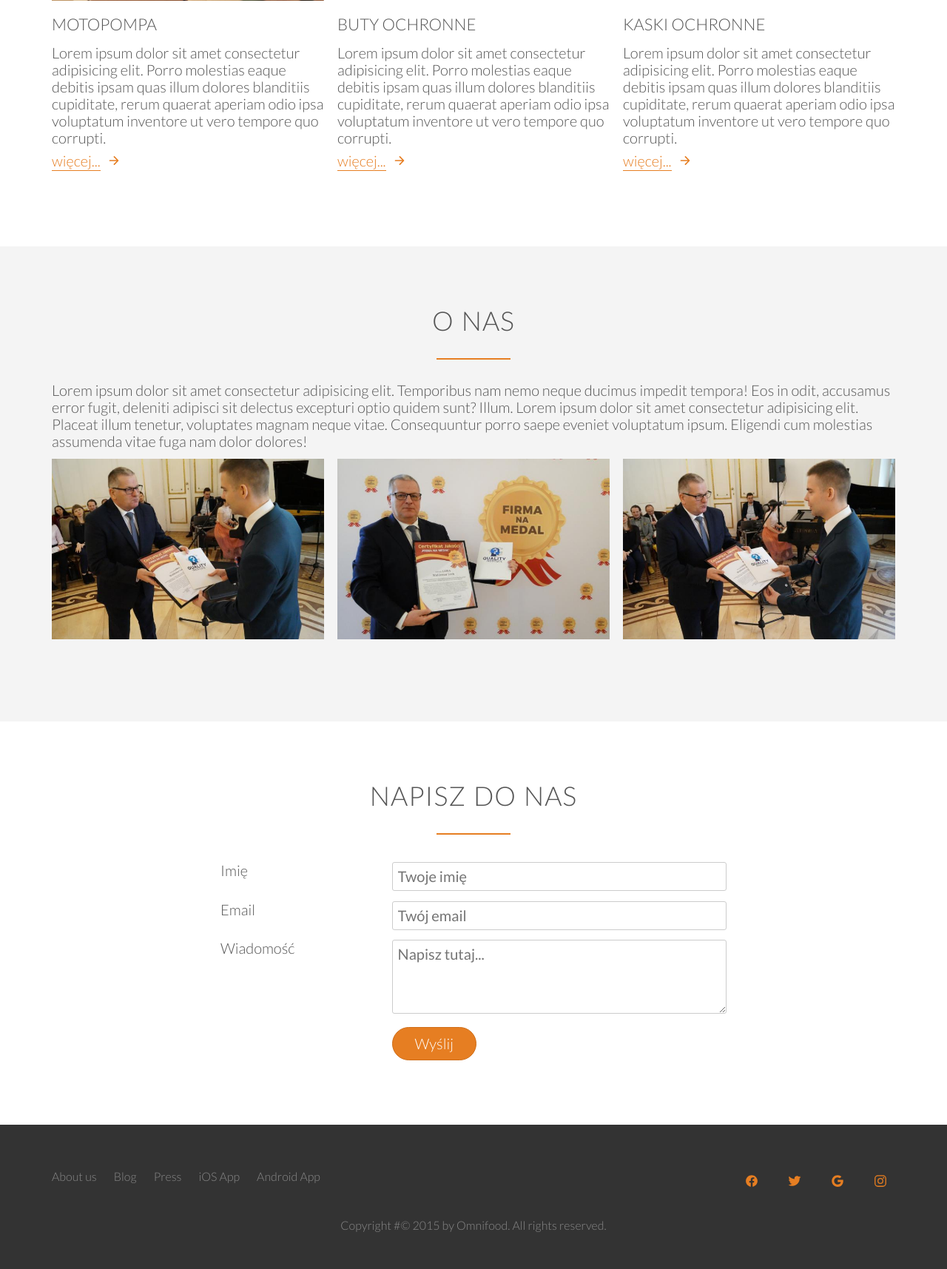
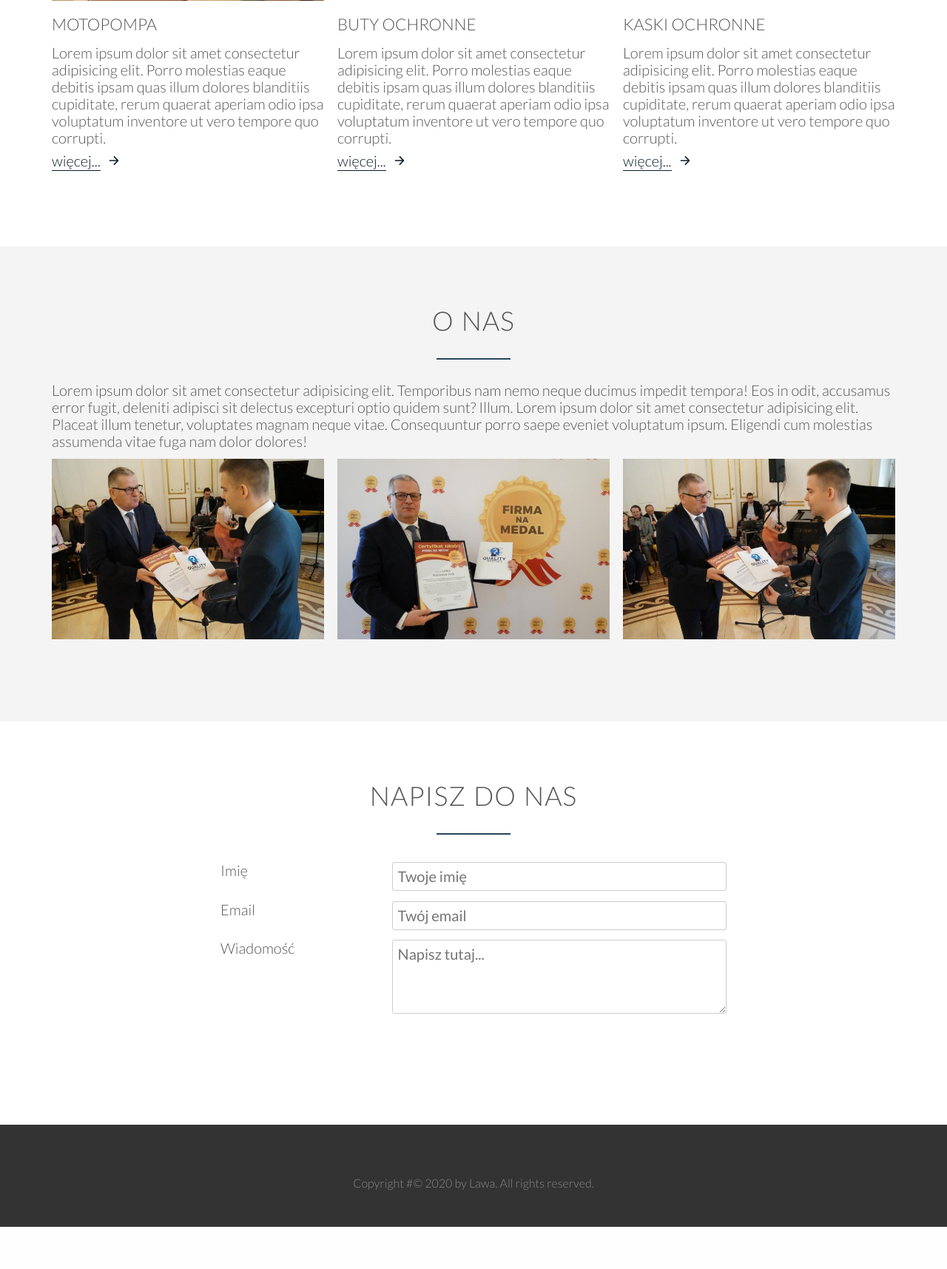
Before and after one commit to mcweglowski/lawa-www-omnifood, a PHP site: page / in a window 1280 px wide. Shown: the part 1747-3462 px from the top of the page at 74% size. After the commit the page ends 3405 px from the top, so only its background shows below. Run offline with PHP 8.4, Linux system fonts and the light colour scheme; style sheets or scripts are compiled from the project's sources; some libraries are stand-ins or nearby versions.

Commit message:
Blue theme adapted

```diff
--- a/index.html
+++ b/index.html
@@ -170,27 +170,8 @@
 
         <footer>
             <div class="row">
-                <div class="col span-1-of-2">
-                    <ul class="footer-nav">
-                        <li><a href="#">About us</a></li>
-                        <li><a href="#">Blog</a></li>
-                        <li><a href="#">Press</a></li>
-                        <li><a href="#">iOS App</a></li>
-                        <li><a href="#">Android App</a></li>
-                    </ul>
-                </div>
-                <div class="col span-1-of-2">
-                    <ul class="social-links">
-                        <li><a href="#"><ion-icon name="logo-facebook" class="icon-small logo-facebook"></ion-icon></a></li>
-                        <li><a href="#"><ion-icon name="logo-twitter" class="icon-small logo-twitter"></ion-icon></a></li>
-                        <li><a href="#"><ion-icon name="logo-google" class="icon-small logo-google"></ion-icon></a></li>
-                        <li><a href="#"><ion-icon name="logo-instagram" class="icon-small logo-instagram"></ion-icon></a></li>
-                    </ul>
-                </div>
-            </div>
-            <div class="row">
                 <p>
-                    Copyright #&copy; 2015 by Omnifood. All rights reserved.
+                    Copyright #&copy; 2020 by Lawa. All rights reserved.
                 </p>
             </div>
         </footer>
--- a/resources/css/style.css
+++ b/resources/css/style.css
@@ -1,5 +1,6 @@
 /*
 Orange color: #e67e22
+Theme color: #091C29
 */
 
 
@@ -54,7 +55,7 @@ section {
     display: inline-block;
     width: 30px;
     text-align: center;
-    color: #e67e22;
+    color: #091C29;
     font-size: 120%;
     margin-right: 5px;
     /*tricks to align text and icons*/
@@ -97,7 +98,7 @@ h3 {
 h2:after {
     display: block;
     height: 2px;
-    background-color: #e67e22;
+    background-color: #26455a;
     content: " ";
     width: 100px;
     margin: 0 auto;
@@ -114,17 +115,17 @@ h2:after {
 ion-icon {
     font-size: 350%;
     display: block;
-    color: #e67e22;
+    color: #091C29;
     margin-bottom: 10px;
   }
 
 /*------- GENERIC LINKS -------------*/
 a:link,
 a:visited {
-    color: #e67e22;
+    color: #091C29;
     text-decoration: none;
     padding-bottom: 1px;
-    border-bottom: 1px solid #e67e22;
+    border-bottom: 1px solid #091C29;
     transition: border-bottom 0.2s, color 0.2s;
 }
 
@@ -151,34 +152,34 @@ a:active {
 .btn-full:link,
 .btn-full:visited
 ,input[type=submit] {
-    background-color: #e67e22;
-    border: 1px solid #e67e22;
-    color: #fff;
+    background-color: #ffffff;
+    border: 1px solid #ffffff;
+    color: #000000;
     margin-right: 15px;
 }
 
 .btn-ghost:link,
 .btn-ghost:visited {
-    border: 1px solid #e67e22;
-    color: #e67e22;
+    border: 1px solid #ffffff;
+    color: #ffffff;
 }
 
 .btn:hover,
 .btn:active,
 input[type=submit]:hover,
 input[type=submit]:active {
-    background-color: #cf6d17;
+    background-color: #091C29;
 }
 
 .btn-full:hover,
 .btn-full:active,
 input[type=submit] {
-    border: 1px solid #cf6d17;
+    border: 1px solid #ffffff;
+    color: #ffffff;
 }
 
 .btn-ghost:hover,
 .btn-ghost:active {
-    border: 1px solid #cf6d17;
     color: #fff;
 }
 
@@ -245,7 +246,7 @@ header {
 
 .main-nav li a:hover,
 .main-nav li a:active {
-    border-bottom: 2px solid #e67e22;
+    border-bottom: 2px solid #fff;
 }
 
 /*-----------------------------------*/
```
